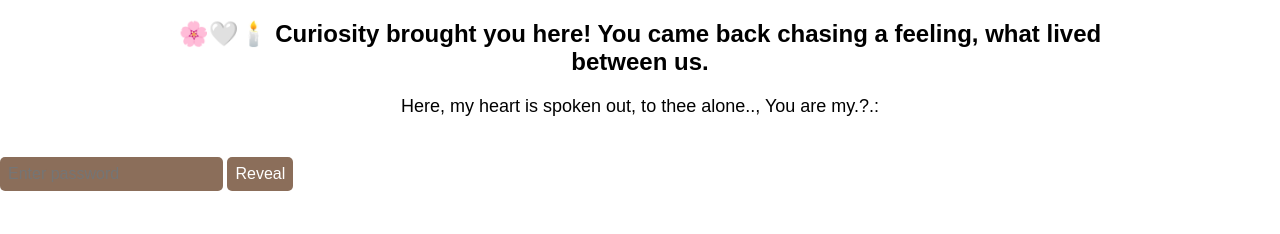
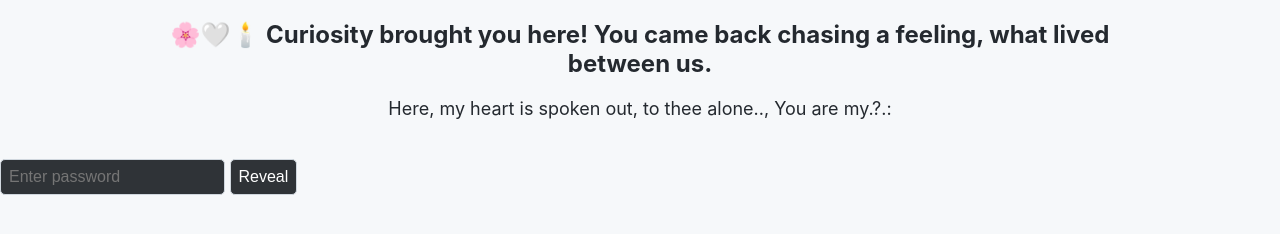
Before and after one commit to Yugsaman/Euphoria, a plain HTML site: page index.html in a window 1280 px wide. Drawn offline with Linux system fonts and the light colour scheme.

Commit message:
index.html

```diff
--- a/index.html
+++ b/index.html
@@ -8,22 +8,22 @@
   <style>
     /* General Body Styles */
     body {
-      font-family: Arial, sans-serif;
+      font-family: -apple-system, BlinkMacSystemFont, "Segoe UI", "Roboto", "Oxygen", "Ubuntu", "Cantarell", "Fira Sans", "Droid Sans", "Helvetica Neue", sans-serif;
       margin: 0;
       padding: 0;
-      background-color: #ffffff; /* White background for entire page */
-      color: #000000; /* Black text */
+      background-color: #f6f8fa; /* Light gray background like GitHub */
+      color: #24292f; /* Dark gray text like GitHub */
       overflow-x: hidden; /* Prevent horizontal scrolling */
     }
 
     h1, h2 {
-      color: #000000; /* Black Titles */
+      color: #24292f; /* Dark Gray Titles */
       margin: 0 0 20px;
     }
 
     p {
       font-size: 18px;
-      color: #000000; /* Black Text */
+      color: #24292f; /* Dark Gray Text */
       margin-bottom: 20px;
     }
 
@@ -33,37 +33,49 @@
       text-align: center;
       max-width: 800px;
       margin: 0 auto;
+      background-color: #ffffff; /* White background for sections */
+      border-radius: 6px;
+      box-shadow: 0 1px 3px rgba(0,0,0,0.12), 0 1px 2px rgba(0,0,0,0.24); /* Card-like shadow */
     }
 
     /* Button and input styles */
     input, button {
       font-size: 1em;
       padding: 0.5em;
-      background-color: #8b6e5a; /* Warm Brown */
-      border: none;
+      background-color: #2f3337; /* Dark gray button */
+      border: 1px solid #d0d7de; /* Light border like GitHub buttons */
       border-radius: 5px;
-      color: #fff;
+      color: #ffffff;
     }
 
     button:hover, input:focus {
-      background-color: #7c5c47; /* Darker brown for hover/focus */
+      background-color: #3c4248; /* Slightly darker gray for hover/focus */
     }
 
     #message {
       white-space: pre-wrap;
       margin-top: 20px;
       display: none;
-      color: #000000; /* Black message text */
+      color: #24292f; /* Dark text color */
     }
 
     /* Custom styles for your page */
     #intro-text {
       padding: 20px;
-      /* Removed background color to make it blend with the page */
       text-align: center;
-      color: #000000; /* Black text */
+      color: #24292f; /* Dark text for intro */
       margin: 0 auto;
       max-width: 80%;
+    }
+
+    /* Link styling */
+    a {
+      color: #0366d6; /* GitHub blue */
+      text-decoration: none;
+    }
+
+    a:hover {
+      text-decoration: underline;
     }
 
   </style>
```
